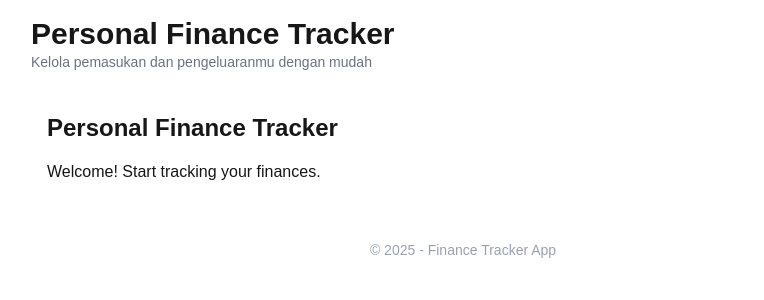
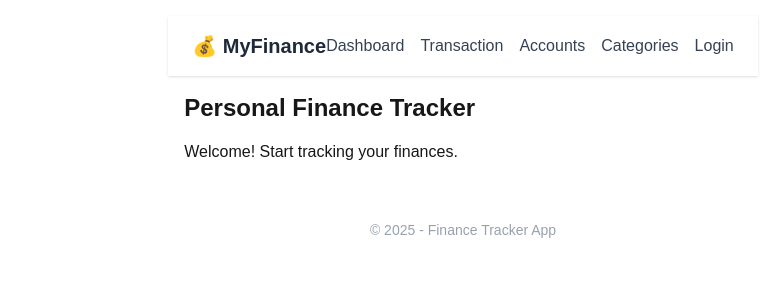
Before and after one commit to Alam418/personal-finance-tracker-frontend, a Next.js app: page / in a window 1280 px wide. Shown: the top 300 px of the page, without its empty margins (177-941 px from the left). Built offline with nearby package versions, Linux system fonts and the light colour scheme.

Commit message:
🚀 Dashboard now live with real transaction data

```diff
--- a/jsconfig.json
+++ b/jsconfig.json
@@ -1,5 +1,6 @@
 {
   "compilerOptions": {
+    "baseUrl": ".",
     "paths": {
       "@/*": ["./src/*"]
     }
--- a/package.json
+++ b/package.json
@@ -9,9 +9,10 @@
     "lint": "next lint"
   },
   "dependencies": {
+    "axios": "^1.10.0",
+    "next": "15.3.5",
     "react": "^19.0.0",
-    "react-dom": "^19.0.0",
-    "next": "15.3.5"
+    "react-dom": "^19.0.0"
   },
   "devDependencies": {
     "@tailwindcss/postcss": "^4",
--- /dev/null
+++ b/src/app/dashboard/page.jsx
@@ -0,0 +1,104 @@
+"use client";
+
+import axios from "axios";
+import { useEffect, useState } from "react";
+
+export default function DashboardPage() {
+  const [summary, setSummary] = useState();
+  const [transactions, setTransaction] = useState([]);
+
+  useEffect(() => {
+    const token = localStorage.getItem("token");
+
+    console.log("Token:", token);
+    if (!token) {
+      console.warn("Belum login!");
+      return;
+    }
+
+    const headers = {
+      Authorization: `Bearer ${token}`,
+    };
+
+    axios
+      .get("http://localhost:3005/api/v1/transactions/summary", { headers })
+      .then((res) => setSummary(res.data))
+      .catch((err) => {
+        console.error(
+          "SUMMARY ERROR:",
+          err.response?.status,
+          err.response?.data
+        );
+      });
+
+    axios
+      .get("http://localhost:3005/api/v1/transactions", {
+        headers,
+        params: { limit: 5, page: 1 },
+      })
+      .then((res) => setTransaction(res.data.data))
+      .catch((err) => {
+        console.error(
+          "SUMMARY ERROR:",
+          err.response?.status,
+          err.response?.data
+        );
+      });
+
+    console.log(setSummary);
+  }, []);
+
+  if (!summary) return <p>Loading summary...</p>;
+
+  return (
+    <div>
+      <section>
+        <h2>Ringkasan Keuangan</h2>
+        {summary ? (
+          <div>
+            <div>
+              <p>Pemasukan</p>
+              <p>Rp. {summary.total_income}</p>
+            </div>
+            <div>
+              <p>Pengeluaran</p>
+              <p>Rp. {summary.total_expense}</p>
+            </div>
+            <div>
+              <p>Saldo</p>
+              <p>Rp. {summary.balance}</p>
+            </div>
+          </div>
+        ) : (
+          <p className="text-sm text-gray-400">Loading...</p>
+        )}
+      </section>
+
+      <section>
+        <h2>Transaksi Terbaru</h2>
+        {transactions.length > 0 ? (
+          <ul>
+            {transactions.map((tx) => {
+              return (
+                <li key={tx.id}>
+                  <div>
+                    <p>{tx.description} aaa</p>
+                    <p>
+                      {tx.transactions_date?.split("T")[0] ||
+                        "Tanggal tidak tersedia"}
+                    </p>
+                  </div>
+                  <p>
+                    {tx.type === "income" ? "+" : "-"} Rp {tx.amount}
+                  </p>
+                </li>
+              );
+            })}
+          </ul>
+        ) : (
+          <p className="text-sm text-gray-400">Belum ada transaksi</p>
+        )}
+      </section>
+    </div>
+  );
+}
--- a/src/app/layout.js
+++ /dev/null
@@ -1,24 +0,0 @@
-import "./globals.css";
-
-export default function RootLayout({ children }) {
-  return (
-    <html lang="en">
-      <body className="bg-gray-100 text-gray-900 min-h-screen">
-        <div className="max-w-4xl mx-auto px-4 py-4">
-          <header className="mb-6">
-            <h1 className="text-3xl font-bold">Personal Finance Tracker</h1>
-            <p className="text-gray-500 text-sm">
-              Kelola pemasukan dan pengeluaranmu dengan mudah
-            </p>
-          </header>
-
-          <main>{children}</main>
-
-          <footer className="mt-10 text-center text-sm text-gray-400">
-            &copy; {new Date().getFullYear()} - Finance Tracker App
-          </footer>
-        </div>
-      </body>
-    </html>
-  );
-}
--- /dev/null
+++ b/src/app/layout.jsx
@@ -0,0 +1,24 @@
+import Footer from "@/components/Footer";
+import "./globals.css";
+import Navbar from "@/components/Navbar";
+
+export const metadata = {
+  title: "Personal Finance Tracker",
+  description: "A simple personal finance app",
+};
+
+export default function RootLayout({ children }) {
+  return (
+    <html lang="en">
+      <body className="flex flex-col min-h-screen bg-gray-100 text-gray-900">
+        <div className="flex-1 max-w-4xl mx-auto px-4 py-4">
+          <Navbar />
+
+          <main>{children}</main>
+
+          <Footer />
+        </div>
+      </body>
+    </html>
+  );
+}
--- /dev/null
+++ b/src/components/Footer.jsx
@@ -0,0 +1,7 @@
+export default function Footer() {
+  return (
+    <footer className="mt-10 text-center text-sm text-gray-400">
+      &copy; {new Date().getFullYear()} - Finance Tracker App
+    </footer>
+  );
+}
--- /dev/null
+++ b/src/components/Navbar.jsx
@@ -0,0 +1,28 @@
+"use client";
+
+import Link from "next/link";
+
+export default function Navbar() {
+  return (
+    <nav className="bg-white shadow px-6 py-4 flex justify-between items-center">
+      <h1 className="text-xl font-semibold text-gray-800">💰 MyFinance</h1>
+      <div className="space-x-4">
+        <Link href="/dashboard" className="text-gray-700 hover:text-blue-600">
+          Dashboard
+        </Link>
+        <Link href="/transaction" className="text-gray-700 hover:text-blue-600">
+          Transaction
+        </Link>
+        <Link href="/accounts" className="text-gray-700 hover:text-blue-600">
+          Accounts
+        </Link>
+        <Link href="/categories" className="text-gray-700 hover:text-blue-600">
+          Categories
+        </Link>
+        <Link href="/login" className="text-gray-700 hover:text-blue-600">
+          Login
+        </Link>
+      </div>
+    </nav>
+  );
+}
```
Also changed, not shown: src/app/page.jsx (renamed from src/app/page.js), 1 other file (tests, documents, lock files or other folders).
